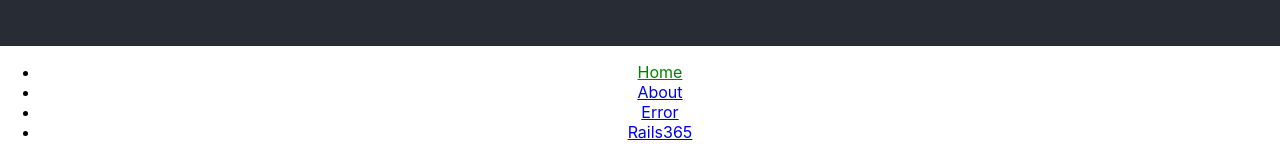
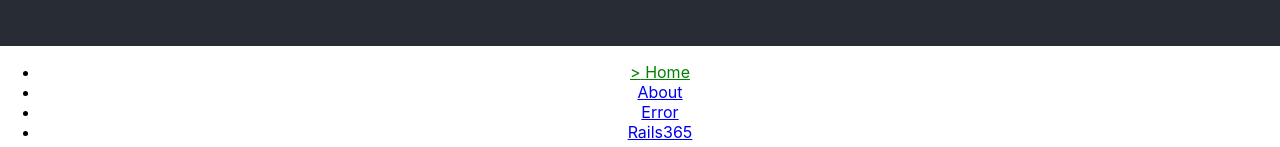
Before and after one commit to zhuofanw/react-router-4, a React (Create React App) app: page / in a window 1280 px wide. Shown: the part 407-554 px from the top of the page. Built offline with nearby package versions, Linux system fonts and the light colour scheme.

Commit message:
Custom Link & Route children props

```diff
--- a/src/App.js
+++ b/src/App.js
@@ -19,6 +19,27 @@ const User = (props) => {
         </div>
     );
 }
+// const MenuLink = ({children, to, exact}) => {
+//     console.log(children);
+//
+//     const match = window.location.pathname === to
+//     return(
+//         <NavLink activeStyle={ match ? {color: 'green'} : {}} to={to}>
+//             { match ? '>' : ''} {children}
+//         </NavLink>
+//     )
+// }
+
+const MenuLink = ({children, to, exact}) => {
+    console.log(children);
+    return(
+        <Route path={to} exact={ exact } children={ ({match}) => (
+            <NavLink activeStyle={ match ? {color: 'green'} : {}} to={to}>
+                { match ? '>' : ''} {children}
+            </NavLink>
+        )} />
+    )
+}
 
 class App extends Component {
     handleClick = (e) => {
@@ -36,45 +57,25 @@ class App extends Component {
                     <div className="App-intro">
                         <ul>
                             <li>
-                                <NavLink
-                                    exact
-                                    to="/"
-                                    activeStyle={{
-                                        color: "green"
-                                    }}>
+                                <MenuLink exact = {true} to="/">
                                     Home
-                                </NavLink>
+                                </MenuLink>
                             </li>
 
                             <li>
-                                <NavLink
-                                    exact
-                                    to="/about"
-                                    activeStyle={{
-                                        color: "green"
-                                    }}>
+                                <MenuLink exact = {true} to="/about">
                                     About
-                                </NavLink>
+                                </MenuLink>
                             </li>
                             <li>
-                                <NavLink
-                                    exact
-                                    to="/error"
-                                    activeStyle={{
-                                        color: "green"
-                                    }}>
+                                <MenuLink exact = {true} to="/error">
                                     Error
-                                </NavLink>
+                                </MenuLink>
                             </li>
                             <li>
-                                <NavLink
-                                    exact
-                                    to="/users/rails365"
-                                    activeStyle={{
-                                        color: "green"
-                                    }}>
+                                <MenuLink exact = {true} to="/users/rails365">
                                     Rails365
-                                </NavLink>
+                                </MenuLink>
                             </li>
                             <li>
                                 <Link to={{
```
